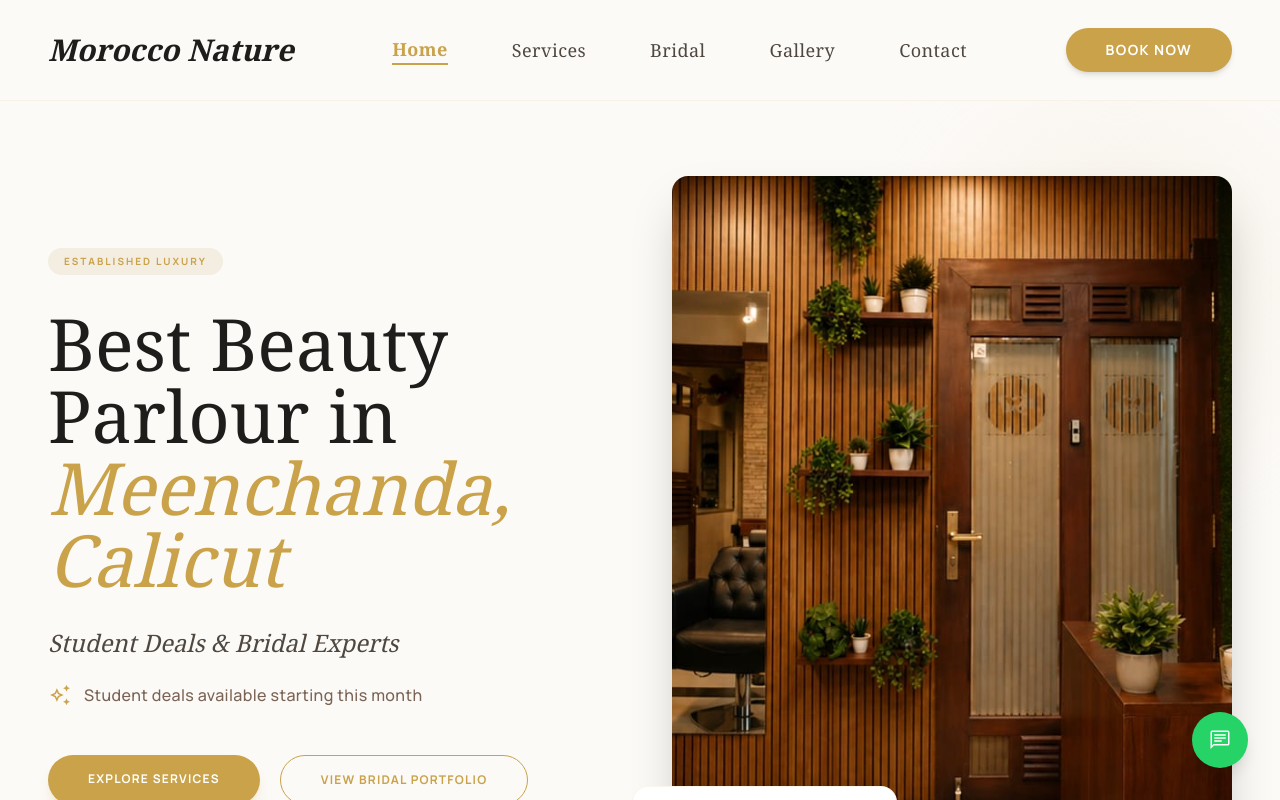
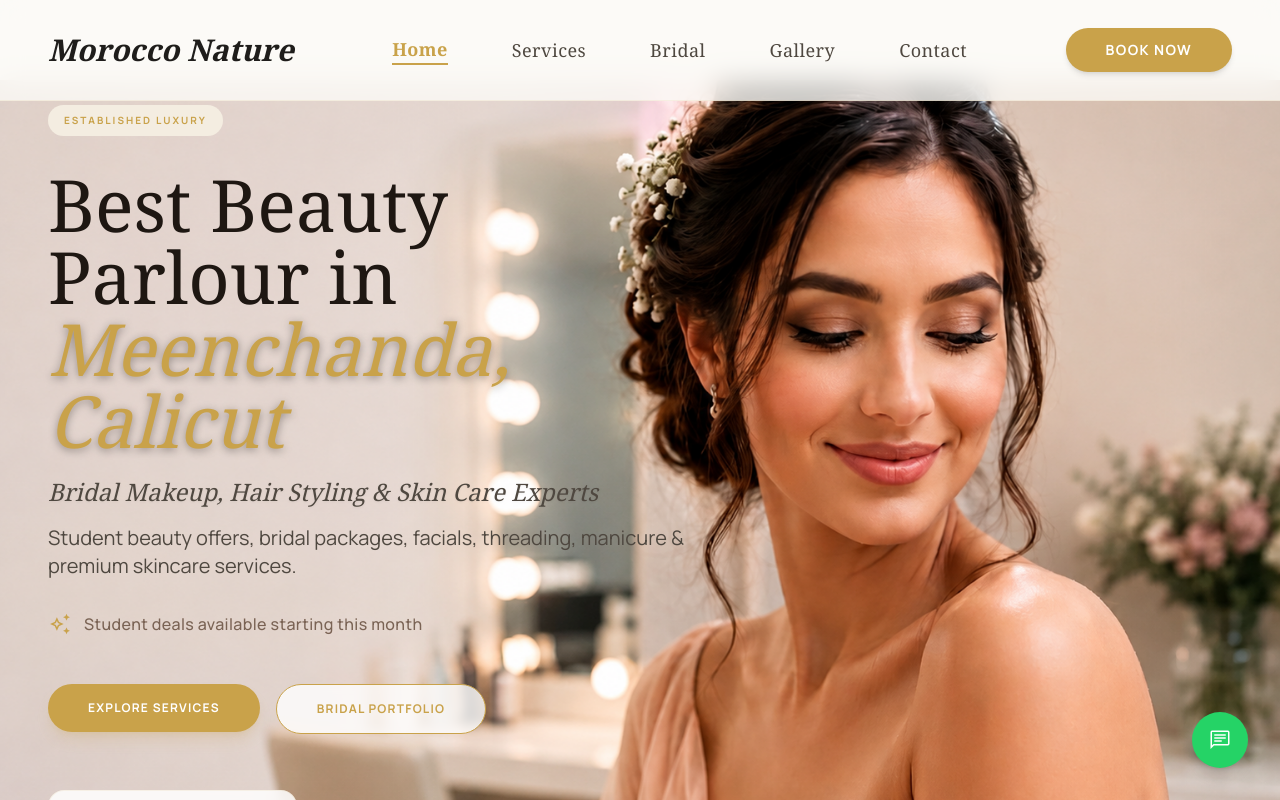
Before and after one commit to adith004k/morocco-nature, a Next.js app: page / in a window 1280 px wide. Shown: the top 800 px of the page. Built offline with nearby package versions, Linux system fonts and the light colour scheme.

Commit message:
Improve mobile hero section and UI fixes

```diff
--- a/app/layout.tsx
+++ b/app/layout.tsx
@@ -16,10 +16,36 @@ const manrope = Manrope({
 });
 
 export const metadata: Metadata = {
-  title: "Best Beauty Parlour in Calicut | Morocco Nature",
+  title:
+    "Best Beauty Parlour in Meenchanda, Calicut | Bridal Makeup & Skincare",
 
   description:
-    "Morocco Nature is a premium beauty parlour in Calicut offering bridal makeup, hair styling, facials, skincare, and student beauty packages.",
+    "Looking for the best beauty parlour in Meenchanda, Calicut? Morocco Nature Beauty Clinic offers bridal makeup, facials, hair styling, skincare, threading, manicure, pedicure & student beauty offers.",
+
+  keywords: [
+    "best beauty parlour in Calicut",
+    "beauty parlour in Meenchanda",
+    "bridal makeup Calicut",
+    "facial treatment Calicut",
+    "hair styling Calicut",
+    "beauty clinic Meenchanda",
+    "student beauty offers Calicut",
+  ],
+
+  metadataBase: new URL("https://morocco-nature.vercel.app"),
+
+  openGraph: {
+    title:
+      "Morocco Nature Beauty Clinic | Best Beauty Parlour in Calicut",
+
+    description:
+      "Premium beauty parlour in Meenchanda, Calicut offering bridal makeup, facials, skincare and student offers.",
+
+    url: "https://morocco-nature.vercel.app",
+    siteName: "Morocco Nature Beauty Clinic",
+    locale: "en_IN",
+    type: "website",
+  },
 
   verification: {
     google: "RLXTe07bxK949cU7JTYryEJJLYxigzvsyYSUCxJfnsA",
@@ -43,6 +69,29 @@ export default function RootLayout({
       <body
         className={`${notoSerif.variable} ${manrope.variable} bg-surface font-body text-on-surface selection:bg-primary-container antialiased`}
       >
+        {/* Local Business SEO Schema */}
+        <script
+          type="application/ld+json"
+          dangerouslySetInnerHTML={{
+            __html: JSON.stringify({
+              "@context": "https://schema.org",
+              "@type": "BeautySalon",
+              name: "Morocco Nature Beauty Clinic",
+              telephone: "+91 9961667296",
+              address: {
+                "@type": "PostalAddress",
+                streetAddress: "Galeela Tower, Mini Bypass Road",
+                addressLocality: "Meenchanda",
+                addressRegion: "Kerala",
+                postalCode: "673018",
+                addressCountry: "IN",
+              },
+              openingHours: "Mo-Su 09:30-18:30",
+              url: "https://morocco-nature.vercel.app",
+            }),
+          }}
+        />
+
         {children}
       </body>
     </html>
--- a/components/ContactSection.tsx
+++ b/components/ContactSection.tsx
@@ -12,9 +12,17 @@ const ContactSection = () => {
           <div className="space-y-12">
             <div>
               <h2 className="text-4xl md:text-5xl font-headline text-on-surface mb-8">
-                Visit Our Sanctuary
+                Visit Our Beauty Parlour in Meenchanda, Calicut
               </h2>
+
               <div className="w-20 h-1 bg-primary mb-10"></div>
+
+              <p className="text-lg text-on-surface-variant leading-8 max-w-xl">
+                Morocco Nature Beauty Clinic is a premium beauty parlour in
+                Meenchanda, Calicut offering bridal makeup, facials, skincare,
+                hair styling, threading, manicure, pedicure and student beauty
+                packages designed for modern beauty care.
+              </p>
             </div>
 
             <div className="space-y-10">
@@ -26,7 +34,7 @@ const ContactSection = () => {
                 </span>
                 <div>
                   <h4 className="font-label text-[10px] font-bold tracking-[0.2em] uppercase text-primary mb-2">
-                    Our Address
+                    Beauty Parlour Location
                   </h4>
                   <p className="text-xl text-on-surface font-body leading-relaxed">
                     Galeela Tower, Mini Bypass Road,
@@ -43,7 +51,7 @@ const ContactSection = () => {
                 </span>
                 <div>
                   <h4 className="font-label text-[10px] font-bold tracking-[0.2em] uppercase text-primary mb-2">
-                    Working Hours
+                    Beauty Clinic Timings
                   </h4>
                   <p className="text-xl text-on-surface font-body">
                     9:30 AM – 6:30 PM (Daily)
@@ -60,12 +68,18 @@ const ContactSection = () => {
                   <h4 className="font-label text-[10px] font-bold tracking-[0.2em] uppercase text-primary mb-2">
                     Get in Touch
                   </h4>
-                  <p className="text-xl text-on-surface font-body mb-1 font-bold">
+                  <a
+                    href="tel:+919961667296"
+                    className="text-xl text-on-surface font-body mb-1 font-bold block hover:text-primary transition"
+                  >
                     +91 9961667296
-                  </p>
-                  <p className="text-lg text-on-surface-variant font-body">
+                  </a>
+                  <a
+                    href="mailto:morocconaturecalicut@gmail.com"
+                    className="text-lg text-on-surface-variant font-body hover:text-primary transition"
+                  >
                     morocconaturecalicut@gmail.com
-                  </p>
+                  </a>
                 </div>
               </div>
             </div>
@@ -104,6 +118,7 @@ const ContactSection = () => {
 
               {/* ✅ REAL GOOGLE MAP */}
               <iframe
+                title="Morocco Nature Beauty Parlour Location in Meenchanda Calicut"
                 src="https://www.google.com/maps?q=Galeela%20Tower%20Mini%20Bypass%20Road%20Meenchanda%20Calicut&output=embed"
                 width="100%"
                 height="100%"
--- a/components/Hero.tsx
+++ b/components/Hero.tsx
@@ -2,29 +2,69 @@
 
 import React from "react";
 import Link from "next/link";
+import Image from "next/image";
 
 const Hero = () => {
   return (
-    <section className="relative min-h-[85vh] flex items-center px-6 md:px-12 py-24 overflow-hidden">
-      <div className="max-w-screen-2xl mx-auto w-full grid md:grid-cols-2 gap-16 items-center">
+    <section className="relative min-h-screen overflow-hidden">
 
-        {/* LEFT CONTENT */}
-        <div className="z-10 order-2 md:order-1">
-          <span className="inline-block px-4 py-1.5 bg-primary-container text-primary rounded-full text-[10px] font-bold tracking-[0.2em] mb-8 uppercase">
-            ESTABLISHED LUXURY
+      {/* BACKGROUND IMAGE */}
+      <div className="absolute inset-0">
+        <Image
+          src="/gallery/interior5.jpg"
+          alt="Professional bridal makeup and beauty services in Meenchanda Calicut"
+          fill
+          priority
+          className="object-cover object-[86%_center] md:object-center"
+        />
+      </div>
+
+      {/* OVERLAY FOR TEXT READABILITY */}
+      <div
+        className="absolute inset-0
+  bg-gradient-to-r
+  from-[#f8f4ef]/88
+  via-[#f8f4ef]/52
+  to-transparent
+  md:bg-gradient-to-r
+  md:from-[#f8f4ef]/94
+  md:via-[#f8f4ef]/76
+  md:to-transparent"
+      />
+
+      {/* CONTENT */}
+      <div className="relative z-10 min-h-[90vh] md:min-h-screen flex items-start md:items-center px-6 md:px-12 pt-48 md:pt-0">
+        <div className="max-w-[280px] pt-6 md:max-w-2xl">
+
+          {/* TOP BADGE */}
+          <span className="inline-block px-4 py-2 bg-primary-container text-primary rounded-full text-[10px] font-bold tracking-[0.2em] mb-8 uppercase">
+            Established Luxury
           </span>
 
-          <h1 className="text-5xl md:text-7xl font-headline leading-[1.1] text-on-surface mb-8">
-            Best Beauty Parlour in{" "}
-            <span className="italic text-primary">
+          {/* SEO H1 */}
+          <h1 className="text-4xl md:text-7xl font-headline leading-[1.05] mb-5">
+            <span className="text-[#f7eee5] md:text-[#1e1712] drop-shadow-[0_2px_10px_rgba(0,0,0,0.45)] md:drop-shadow-none">
+              Best Beauty Parlour in{" "}
+            </span>
+
+            <span className="italic text-[#d4a547] md:text-primary drop-shadow-[0_2px_4px_rgba(0,0,0,0.35)]">
               Meenchanda, Calicut
             </span>
+
           </h1>
 
-          <p className="text-xl md:text-2xl font-headline italic text-on-surface-variant mb-6">
-            Student Deals & Bridal Experts
+          {/* MAIN SUBTITLE */}
+          <p className="text-lg md:text-2xl font-headline italic text-[#2f241d] md:text-on-surface-variant drop-shadow-sm mb-4">
+            Bridal Makeup, Hair Styling & Skin Care Experts
           </p>
 
+          {/* SECONDARY TEXT */}
+          <p className="text-base md:text-xl text-[#2f241d] md:text-on-surface-variant mb-8">
+            Student beauty offers, bridal packages, facials,
+            threading, manicure & premium skincare services.
+          </p>
+
+          {/* OFFER */}
           <p className="text-secondary font-medium tracking-wide mb-12 flex items-center gap-3">
             <span className="material-symbols-outlined text-primary text-2xl">
               auto_awesome
@@ -32,53 +72,39 @@ const Hero = () => {
             Student deals available starting this month
           </p>
 
-          {/* ✅ FIXED BUTTONS */}
-          <div className="flex flex-col sm:flex-row gap-5">
+          {/* BUTTONS */}
+          <div className="flex flex-col sm:flex-row gap-4 items-center sm:items-start">
 
             <Link
               href="/services"
-              className="btn-gold px-10 py-4 rounded-full font-label text-xs font-bold tracking-widest uppercase shadow-lg shadow-primary/20 text-center"
+              className="btn-gold px-8 py-3 md:px-10 md:py-4 rounded-full font-label text-xs font-bold tracking-widest uppercase shadow-lg shadow-primary/20 text-center mx-auto sm:mx-0 w-[260px] sm:w-auto"
             >
-              EXPLORE SERVICES
+              Explore Services
             </Link>
 
             <Link
               href="/bridal"
-              className="btn-outline px-10 py-4 rounded-full font-label text-xs font-bold tracking-widest uppercase text-center"
+              className="btn-outline bg-white/80 backdrop-blur-sm px-8 py-3 md:px-10 md:py-4 rounded-full font-label text-xs font-bold tracking-widest uppercase text-center mx-auto sm:mx-0 w-[260px] sm:w-auto"
             >
-              VIEW BRIDAL PORTFOLIO
+              Bridal Portfolio
             </Link>
 
           </div>
-        </div>
 
-        {/* RIGHT IMAGE */}
-        <div className="relative order-1 md:order-2">
-          <div className="absolute -top-12 -right-12 w-80 h-80 bg-primary-container rounded-full blur-3xl opacity-60"></div>
+          {/* EXPERIENCE CARD */}
+          <div className="hidden lg:flex items-center gap-5 mt-14 bg-white/85 backdrop-blur-md w-fit px-8 py-5 rounded-2xl shadow-xl border border-primary/10">
+            <span className="text-5xl font-headline text-primary">
+              10+
+            </span>
 
-          <div className="relative rounded-2xl overflow-hidden aspect-[4/5] shadow-2xl">
-            {/* eslint-disable-next-line @next/next/no-img-element */}
-            <img
-              alt="Luxury salon interior"
-              className="w-full h-full object-cover"
-              src="/gallery/interior5.jpg"
-            />
+            <span className="text-[10px] font-bold font-label leading-relaxed tracking-[0.2em] uppercase text-on-surface-variant">
+              Years Of
+              <br />
+              Excellence
+            </span>
           </div>
 
-          <div className="absolute -bottom-10 -left-10 bg-white p-10 rounded-2xl shadow-xl border border-primary/10 hidden lg:block">
-            <div className="flex items-center gap-5">
-              <span className="text-5xl font-headline text-primary">
-                10+
-              </span>
-              <span className="text-[10px] font-bold font-label leading-relaxed tracking-[0.2em] uppercase text-on-surface-variant">
-                YEARS OF
-                <br />
-                EXCELLENCE
-              </span>
-            </div>
-          </div>
         </div>
-
       </div>
     </section>
   );
```
Also changed, not shown: public/gallery/interior5.jpg, public/gallery/interior51.jpg (added).
